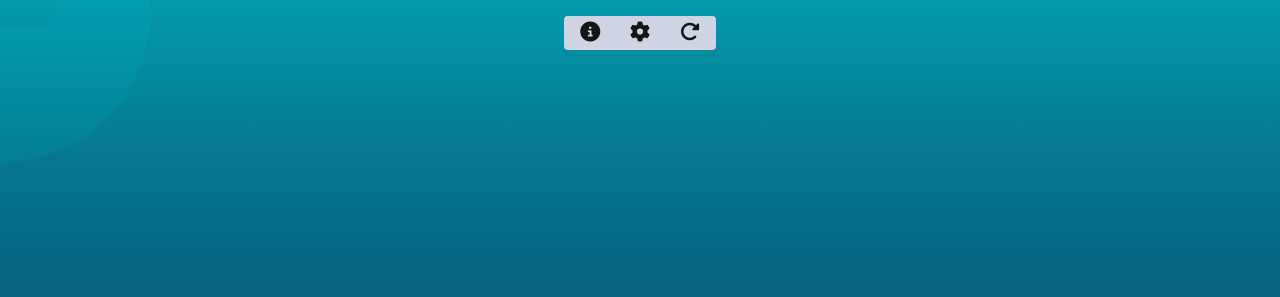
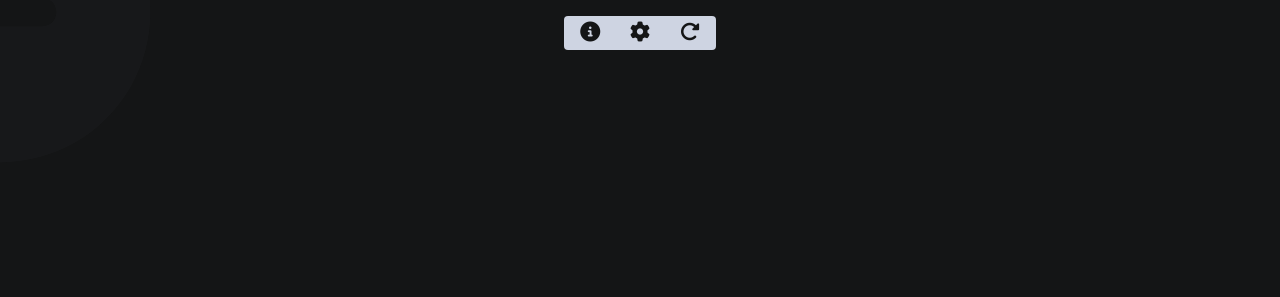
Before and after one commit to mHe4am/Simple-Counter-App, a plain HTML site: page index.html in a window 1280 px wide. Shown: the top 297 px of the page. Drawn offline with Linux system fonts and the light colour scheme.

Commit message:
set default theme to dark mode

```diff
--- a/index.html
+++ b/index.html
@@ -15,7 +15,7 @@
     />
     <link rel="icon" href="./imgs/count-icon.ico" type="image/x-icon" />
   </head>
-  <body class="blue-theme">
+  <body class="dark-theme">
     <div class="container">
       <div class="header">
         <div class="info">
```
